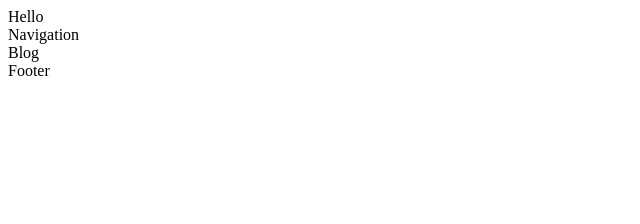
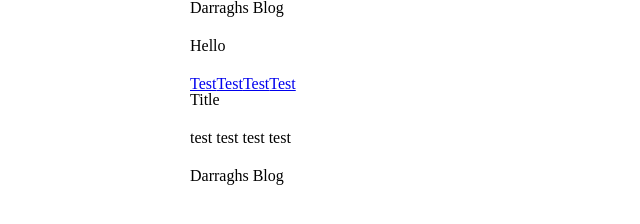
Before and after one commit to darragh169/ReactLearningBlog, a React app: page / in a window 1280 px wide. Shown: the whole page, without its empty margins (0-640 px from the left). Built offline with nearby package versions, Linux system fonts and the light colour scheme.

Commit message:
Added some css and html elements

```diff
--- a/src/components/Blog.js
+++ b/src/components/Blog.js
@@ -4,7 +4,12 @@ class Blog extends React.Component {
 
 	render(){
 		return(
-			<div className="Blog">Blog</div>
+			<section className="Blog">
+				<h5>Title</h5>
+				<article>
+					<p>test test test test</p>
+				</article>
+			</section>
 		)
 	}
 
--- a/src/components/Footer.js
+++ b/src/components/Footer.js
@@ -4,7 +4,9 @@ class Footer extends React.Component {
 
 	render(){
 		return(
-			<div className="Footer">Footer</div>
+			<footer className="Footer">
+				<small>Darraghs Blog</small>
+			</footer>
 		)
 	}
 
--- a/src/components/Header.js
+++ b/src/components/Header.js
@@ -3,7 +3,10 @@ import React from 'react';
 class Header extends React.Component {
 	render(){
 		return(
-			<div className="Header">{this.props.message}</div>
+			<header className="Header">
+				<h3>Darraghs Blog</h3>
+				<h1>{this.props.message}</h1>
+			</header>
 		)
 	}
 }
--- a/src/components/Navigation.js
+++ b/src/components/Navigation.js
@@ -4,7 +4,12 @@ class Navigation extends React.Component {
 
 	render(){
 		return(
-			<div className="Navigation">Navigation</div>
+			<nav className="Navigation">
+				<a href="#">Test</a>
+				<a href="#">Test</a>
+				<a href="#">Test</a>
+				<a href="#">Test</a>
+			</nav>
 		)
 	}
 
--- a/src/css/style.css
+++ b/src/css/style.css
@@ -1,3 +1,84 @@
-h2 {
-	color: red;
+/* http://meyerweb.com/eric/tools/css/reset/ 2. v2.0 | 20110126
+  License: none (public domain)
+*/
+
+html, body, div, span, applet, object, iframe,
+h1, h2, h3, h4, h5, h6, p, blockquote, pre,
+a, abbr, acronym, address, big, cite, code,
+del, dfn, em, img, ins, kbd, q, s, samp,
+small, strike, strong, sub, sup, tt, var,
+b, u, i, center,
+dl, dt, dd, ol, ul, li,
+fieldset, form, label, legend,
+table, caption, tbody, tfoot, thead, tr, th, td,
+article, aside, canvas, details, embed,
+figure, figcaption, footer, header, hgroup,
+menu, nav, output, ruby, section, summary,
+time, mark, audio, video {
+  margin: 0;
+  padding: 0;
+  border: 0;
+  font-size: 100%;
+  font: inherit;
+  vertical-align: baseline;
 }
+/* HTML5 display-role reset for older browsers */
+article, aside, details, figcaption, figure,
+footer, header, hgroup, menu, nav, section {
+  display: block;
+}
+body {
+  line-height: 1;
+}
+ol, ul {
+  list-style: none;
+}
+blockquote, q {
+  quotes: none;
+}
+blockquote:before, blockquote:after,
+q:before, q:after {
+  content: '';
+  content: none;
+}
+table {
+  border-collapse: collapse;
+  border-spacing: 0;
+}
+
+/**************************************************************/
+
+/*
+  ========================================
+  Grid
+  ========================================
+*/
+
+*,
+*:before,
+*:after {
+  -webkit-box-sizing: border-box;
+     -moz-box-sizing: border-box;
+          box-sizing: border-box;
+}
+
+/**************************************************************/
+
+/*
+  ========================================
+  Typography
+  ========================================
+*/
+
+h1, h3, h4, h5, p {
+  margin-bottom: 22px;
+}
+
+/**************************************************************/
+
+.main{
+  margin: 0 auto;
+  padding-left: 30px;
+  padding-right: 30px;
+  width: 960px;
+}
```
